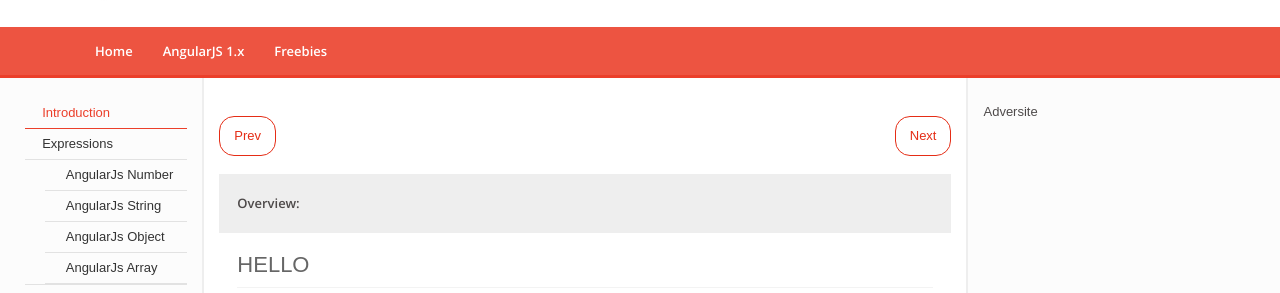
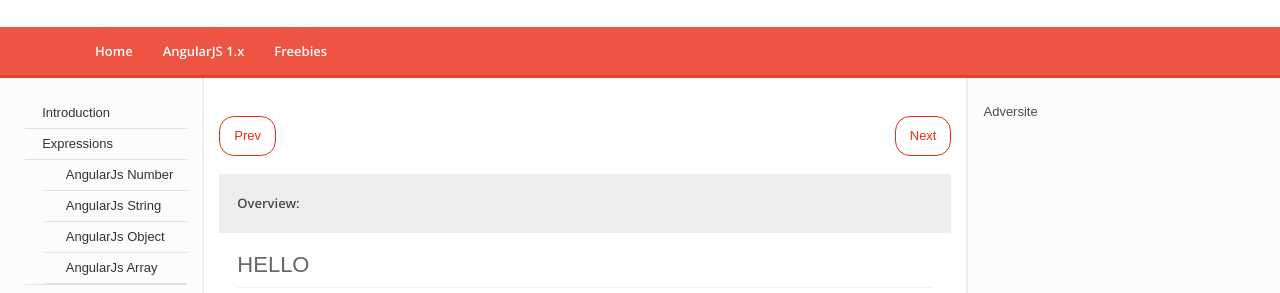
Before and after one commit to angular4pro/angular4pro.github.io, a Jekyll site: the page built from index.md, in a window 1280 px wide. Shown: the part 126-419 px from the top of the page. Built offline with Jekyll 4.4.1, drawn with Linux system fonts in a browser that asks for light colours; some web fonts are replaced.

Commit message:
Update default.html

```diff
--- a/_layouts/default.html
+++ b/_layouts/default.html
@@ -19,46 +19,48 @@
 <div class="container"> <h2>Angular Js - Introduction<div class="clearfix"></div></div></div>
 <div class="row">
 
+{% assign current = page.url | downcase | split: '/' %}
+
 <div class="leftSidebar col-md-2 hidden-xs hidden-sm hidden-print">
 <ul class="customList padding_top_content">
-<li class="selected"><a href="https://angular4pro.com/angularjs-introduction">Introduction</a></li>
-<li><a href="https://angular4pro.com/angularjs-expressions">Expressions</a></li>
+<li {% if current[1] == 'angularjs-introduction' %}class='selected'{% endif %}   ><a href="https://angular4pro.com/angularjs-introduction">Introduction</a></li>
+<li {% if current[1] == 'angularjs-expressions' %}class='selected'{% endif %}   ><a href="https://angular4pro.com/angularjs-expressions">Expressions</a></li>
 <li>
 <ul class="childUl">
-<li> <a href="https://angular4pro.com/number-expressions-angularjs"> AngularJs Number </a> </li>
-<li> <a href="https://angular4pro.com/string-expressions-angularjs"> AngularJs String </a> </li>
-<li> <a href="https://angular4pro.com/object-expressions-angularjs"> AngularJs Object </a> </li>
-<li> <a href="https://angular4pro.com/array-expressions-angularjs"> AngularJs Array </a> </li>
+<li {% if current[1] == 'number-expressions-angularjs' %}class='selected'{% endif %}  > <a href="https://angular4pro.com/number-expressions-angularjs"> AngularJs Number </a> </li>
+<li {% if current[1] == 'string-expressions-angularjs' %}class='selected'{% endif %}  > <a href="https://angular4pro.com/string-expressions-angularjs"> AngularJs String </a> </li>
+<li {% if current[1] == 'object-expressions-angularjs' %}class='selected'{% endif %}  > <a href="https://angular4pro.com/object-expressions-angularjs"> AngularJs Object </a> </li>
+<li {% if current[1] == 'array-expressions-angularjs' %}class='selected'{% endif %}  > <a href="https://angular4pro.com/array-expressions-angularjs"> AngularJs Array </a> </li>
 </ul>
 </li>
-<li><a href="https://angular4pro.com/directives-angularjs">Directives</a></li>
+<li {% if current[1] == 'directives-angularjs' %}class='selected'{% endif %}  ><a href="https://angular4pro.com/directives-angularjs">Directives</a></li>
 <li>
 <ul class="childUl">
-<li><a href="https://angular4pro.com/ng-app-directives-angularjs">ng-app</a></li>
-<li><a href="https://angular4pro.com/ng-init-directives-angularjs">ng-init</a></li>
-<li><a href="https://angular4pro.com/ng-model-directives-angularjs">ng-model</a></li>
-<li><a href="https://angular4pro.com/ng-repeat-directives-angularjs">ng-repeat</a></li>
-<li><a href="https://angular4pro.com/ng-bind-directives-angularjs">ng-bind</a></li>
-<li><a href="https://angular4pro.com/ng-show-ng-hide-angularjs">ng-show/ng-hide</a></li>
-<li><a href="https://angular4pro.com/ng-switch-directives-angularjs">ng-switch</a></li>
-<li><a href="https://angular4pro.com/ng-if-directives-angularjs">ng-if</a></li>
-<li><a href="https://angular4pro.com/ng-class-directives-angularjs">ng-class</a></li>
-<li><a href="https://angular4pro.com/ng-include-directives-angularjs">ng-include</a></li>
-<li><a href="https://angular4pro.com/ng-view-directives-angularjs">ng-view</a></li>
+<li {% if current[1] == 'ng-app-directives-angularjs' %}class='selected'{% endif %}  ><a href="https://angular4pro.com/ng-app-directives-angularjs">ng-app</a></li>
+<li {% if current[1] == 'ng-init-directives-angularjs' %}class='selected'{% endif %}  ><a href="https://angular4pro.com/ng-init-directives-angularjs">ng-init</a></li>
+<li {% if current[1] == 'ng-model-directives-angularjs' %}class='selected'{% endif %}  ><a href="https://angular4pro.com/ng-model-directives-angularjs">ng-model</a></li>
+<li {% if current[1] == 'ng-repeat-directives-angularjs' %}class='selected'{% endif %}  ><a href="https://angular4pro.com/ng-repeat-directives-angularjs">ng-repeat</a></li>
+<li {% if current[1] == 'ng-bind-directives-angularjs' %}class='selected'{% endif %}  ><a href="https://angular4pro.com/ng-bind-directives-angularjs">ng-bind</a></li>
+<li {% if current[1] == 'ng-show-ng-hide-angularjs' %}class='selected'{% endif %}  ><a href="https://angular4pro.com/ng-show-ng-hide-angularjs">ng-show/ng-hide</a></li>
+<li {% if current[1] == 'ng-switch-directives-angularjs' %}class='selected'{% endif %}  ><a href="https://angular4pro.com/ng-switch-directives-angularjs">ng-switch</a></li>
+<li {% if current[1] == 'ng-if-directives-angularjs' %}class='selected'{% endif %}  ><a href="https://angular4pro.com/ng-if-directives-angularjs">ng-if</a></li>
+<li {% if current[1] == 'ng-class-directives-angularj' %}class='selected'{% endif %}  ><a href="https://angular4pro.com/ng-class-directives-angularjs">ng-class</a></li>
+<li {% if current[1] == 'ng-include-directives-angularjs' %}class='selected'{% endif %}  ><a href="https://angular4pro.com/ng-include-directives-angularjs">ng-include</a></li>
+<li {% if current[1] == 'ng-view-directives-angularjs' %}class='selected'{% endif %}  ><a href="https://angular4pro.com/ng-view-directives-angularjs">ng-view</a></li>
 </ul>
 </li>
-<li><a href="https://angular4pro.com/filters-angularjs">Filters</a></li>
+<li {% if current[1] == 'filters-angularjs' %}class='selected'{% endif %} ><a href="https://angular4pro.com/filters-angularjs">Filters</a></li>
 <li>
 <ul class="childUl">
-<li><a href="https://angular4pro.com/number-filter-angularjs">Number filter</a></li>
-<li><a href="https://angular4pro.com/lowercase-format-filter-angularjs"> LowerCase filter </a></li>
-<li><a href="https://angular4pro.com/uppercase-format-filter-angularjs"> UpperCase filter</a></li>
-<li><a href="https://angular4pro.com/date-filter-angularjs"> Date filter</a></li>
-<li><a href="https://angular4pro.com/sort-orderby-filter-angularjs"> OrderBy Filter</a></li>
-<li><a href="https://angular4pro.com/curreny-filter-angularjs"> Curreny </a></li>
-<li><a href="https://angular4pro.com/filter-angularjs"> Filter</a></li>
-<li><a href="https://angular4pro.com/limit-to-filter-angularjs"> Limit to</a></li>
-<li><a href="https://angular4pro.com/custom-filter-angularjs"> Custom Filter</a></li>
+<li {% if current[1] == 'number-filter-angularjs' %}class='selected'{% endif %}  ><a href="https://angular4pro.com/number-filter-angularjs">Number filter</a></li>
+<li {% if current[1] == 'lowercase-format-filter-angularjs' %}class='selected'{% endif %}  ><a href="https://angular4pro.com/lowercase-format-filter-angularjs"> LowerCase filter </a></li>
+<li {% if current[1] == 'uppercase-format-filter-angularjs' %}class='selected'{% endif %}  ><a href="https://angular4pro.com/uppercase-format-filter-angularjs"> UpperCase filter</a></li>
+<li {% if current[1] == 'date-filter-angularjs' %}class='selected'{% endif %}  ><a href="https://angular4pro.com/date-filter-angularjs"> Date filter</a></li>
+<li {% if current[1] == 'sort-orderby-filter-angularjs' %}class='selected'{% endif %}  ><a href="https://angular4pro.com/sort-orderby-filter-angularjs"> OrderBy Filter</a></li>
+<li {% if current[1] == 'curreny-filter-angularjs' %}class='selected'{% endif %}  ><a href="https://angular4pro.com/curreny-filter-angularjs"> Curreny </a></li>
+<li {% if current[1] == 'filter-angularjs' %}class='selected'{% endif %}  ><a href="https://angular4pro.com/filter-angularjs"> Filter</a></li>
+<li {% if current[1] == 'limit-to-filter-angularjs' %}class='selected'{% endif %}  ><a href="https://angular4pro.com/limit-to-filter-angularjs"> Limit to</a></li>
+<li {% if current[1] == 'custom-filter-angularj' %}class='selected'{% endif %}  ><a href="https://angular4pro.com/custom-filter-angularjs"> Custom Filter</a></li>
 </ul>
 </li>
 <li><a href="https://angular4pro.com/data-binding-angularjs">Data Binding</a></li>
```
